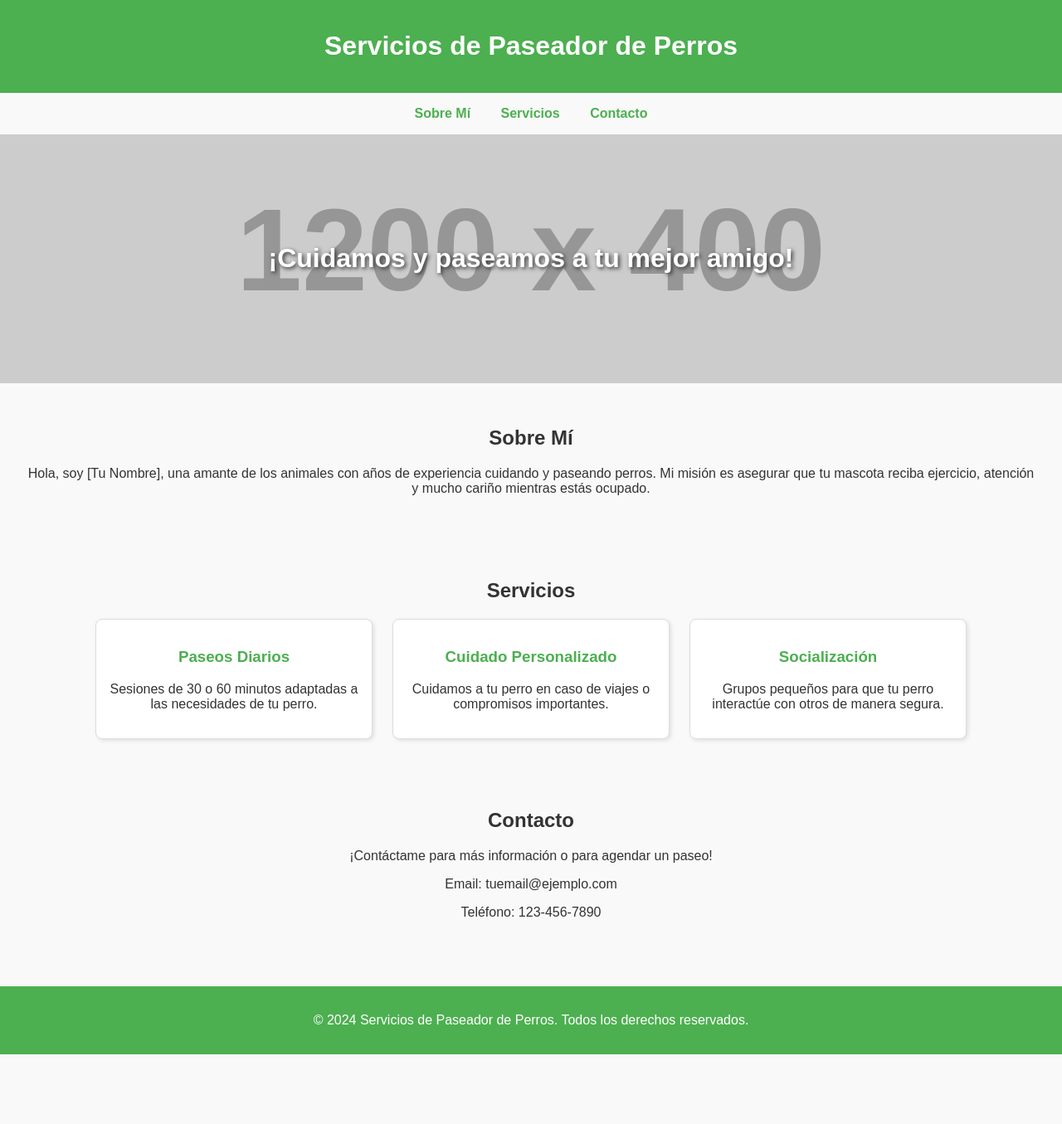
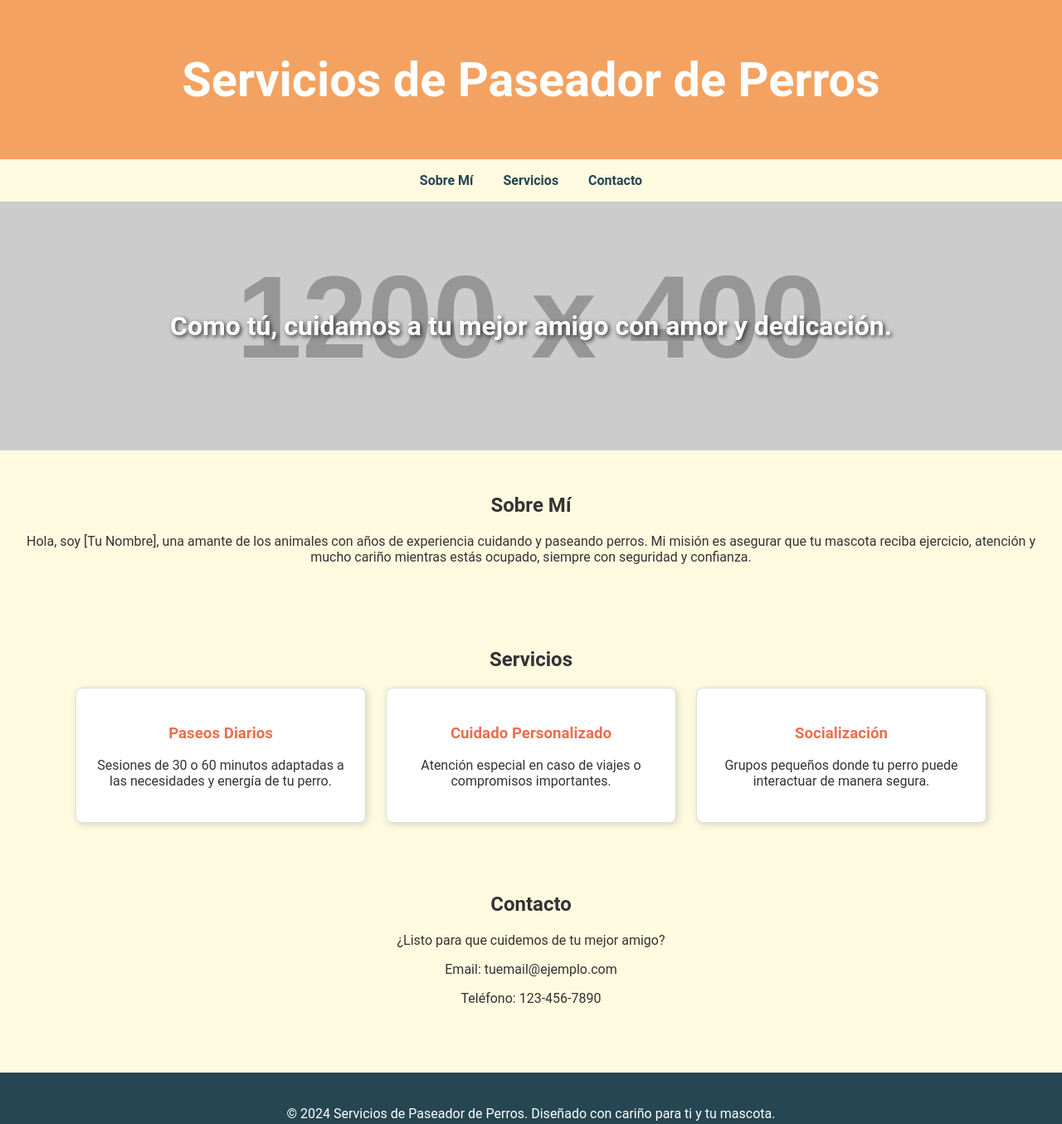
Before and after one commit to boiraitro/cuidador-de-perros, a plain HTML site: page index.html in a window 1280 px wide. Shown: the whole page at 83% size. Before the commit the page ends 1271 px from the top, so only its background shows below. Drawn offline with Linux system fonts and the light colour scheme; placeholder pictures from the web are drawn by us.

Commit message:
Update index.html

```diff
--- a/index.html
+++ b/index.html
@@ -6,17 +6,18 @@
     <title>Servicios de Paseador de Perros</title>
     <style>
         body {
-            font-family: Arial, sans-serif;
+            font-family: 'Roboto', Arial, sans-serif;
             margin: 0;
             padding: 0;
-            background-color: #f9f9f9;
+            background-color: #fefae0;
             color: #333;
         }
         header {
-            background-color: #4CAF50;
+            background-color: #f4a261;
             color: white;
-            padding: 1rem;
+            padding: 1.5rem;
             text-align: center;
+            font-size: 1.8rem;
         }
         nav {
             text-align: center;
@@ -25,8 +26,11 @@
         nav a {
             margin: 0 1rem;
             text-decoration: none;
-            color: #4CAF50;
+            color: #264653;
             font-weight: bold;
+        }
+        nav a:hover {
+            color: #e76f51;
         }
         .hero {
             background: url('https://via.placeholder.com/1200x400') no-repeat center center/cover;
@@ -53,18 +57,18 @@
             background-color: white;
             border: 1px solid #ddd;
             border-radius: 8px;
-            padding: 1rem;
+            padding: 1.5rem;
             width: 300px;
-            box-shadow: 2px 2px 5px rgba(0, 0, 0, 0.1);
+            box-shadow: 2px 2px 8px rgba(0, 0, 0, 0.15);
         }
         .service h3 {
-            color: #4CAF50;
+            color: #e76f51;
         }
         footer {
-            background-color: #4CAF50;
+            background-color: #264653;
             color: white;
             text-align: center;
-            padding: 1rem;
+            padding: 1.5rem;
             margin-top: 2rem;
         }
     </style>
@@ -82,12 +86,12 @@
 </nav>
 
 <div class="hero">
-    ¡Cuidamos y paseamos a tu mejor amigo!
+    Como tú, cuidamos a tu mejor amigo con amor y dedicación.
 </div>
 
 <section id="about" class="section">
     <h2>Sobre Mí</h2>
-    <p>Hola, soy [Tu Nombre], una amante de los animales con años de experiencia cuidando y paseando perros. Mi misión es asegurar que tu mascota reciba ejercicio, atención y mucho cariño mientras estás ocupado.</p>
+    <p>Hola, soy [Tu Nombre], una amante de los animales con años de experiencia cuidando y paseando perros. Mi misión es asegurar que tu mascota reciba ejercicio, atención y mucho cariño mientras estás ocupado, siempre con seguridad y confianza.</p>
 </section>
 
 <section id="services" class="section">
@@ -95,28 +99,28 @@
     <div class="services">
         <div class="service">
             <h3>Paseos Diarios</h3>
-            <p>Sesiones de 30 o 60 minutos adaptadas a las necesidades de tu perro.</p>
+            <p>Sesiones de 30 o 60 minutos adaptadas a las necesidades y energía de tu perro.</p>
         </div>
         <div class="service">
             <h3>Cuidado Personalizado</h3>
-            <p>Cuidamos a tu perro en caso de viajes o compromisos importantes.</p>
+            <p>Atención especial en caso de viajes o compromisos importantes.</p>
         </div>
         <div class="service">
             <h3>Socialización</h3>
-            <p>Grupos pequeños para que tu perro interactúe con otros de manera segura.</p>
+            <p>Grupos pequeños donde tu perro puede interactuar de manera segura.</p>
         </div>
     </div>
 </section>
 
 <section id="contact" class="section">
     <h2>Contacto</h2>
-    <p>¡Contáctame para más información o para agendar un paseo!</p>
+    <p>¿Listo para que cuidemos de tu mejor amigo?</p>
     <p>Email: tuemail@ejemplo.com</p>
     <p>Teléfono: 123-456-7890</p>
 </section>
 
 <footer>
-    <p>&copy; 2024 Servicios de Paseador de Perros. Todos los derechos reservados.</p>
+    <p>&copy; 2024 Servicios de Paseador de Perros. Diseñado con cariño para ti y tu mascota.</p>
 </footer>
 
 </body>
```
